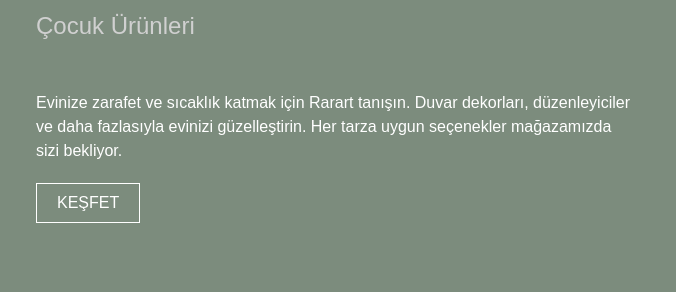
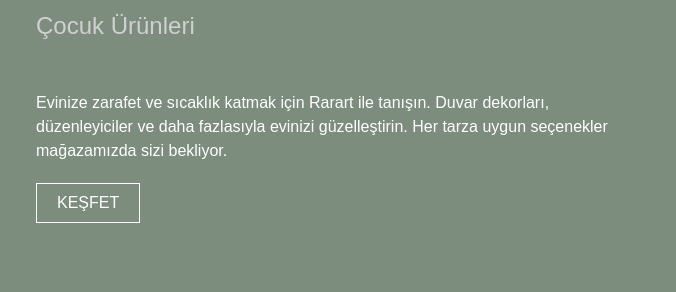
Before and after one commit to thegodn/newsec, a plain HTML site: page index.html in a window 1280 px wide. Shown: the part 244-536 px from the top of the page, 604-1280 px from the left. Drawn offline with Linux system fonts and the light colour scheme.

Commit message:
Update index.html

```diff
--- a/index.html
+++ b/index.html
@@ -92,7 +92,7 @@
                 <li data-image="url('path/to/tepsi.jpg')">Tepsi</li>
                 <li data-image="url('path/to/cocuk-urunleri.jpg')">Çocuk Ürünleri</li>
             </ul>
-            <p>Evinize zarafet ve sıcaklık katmak için Rarart tanışın. Duvar dekorları, düzenleyiciler ve daha fazlasıyla evinizi güzelleştirin. Her tarza uygun seçenekler mağazamızda sizi bekliyor.</p>
+            <p>Evinize zarafet ve sıcaklık katmak için Rarart ile tanışın. Duvar dekorları, düzenleyiciler ve daha fazlasıyla evinizi güzelleştirin. Her tarza uygun seçenekler mağazamızda sizi bekliyor.</p>
             <button class="kesfet">Keşfet</button>
         </div>
     </div>
```
